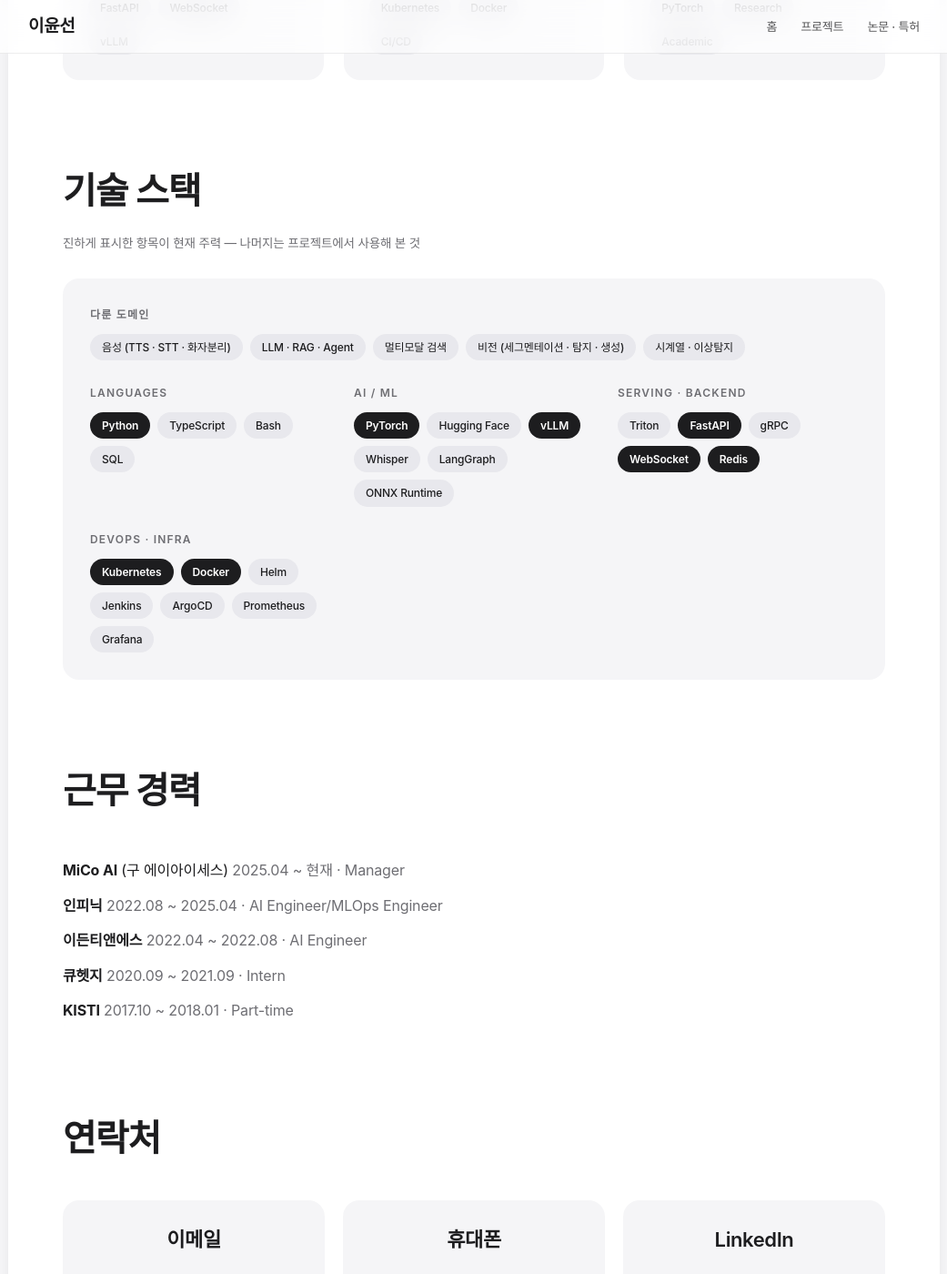
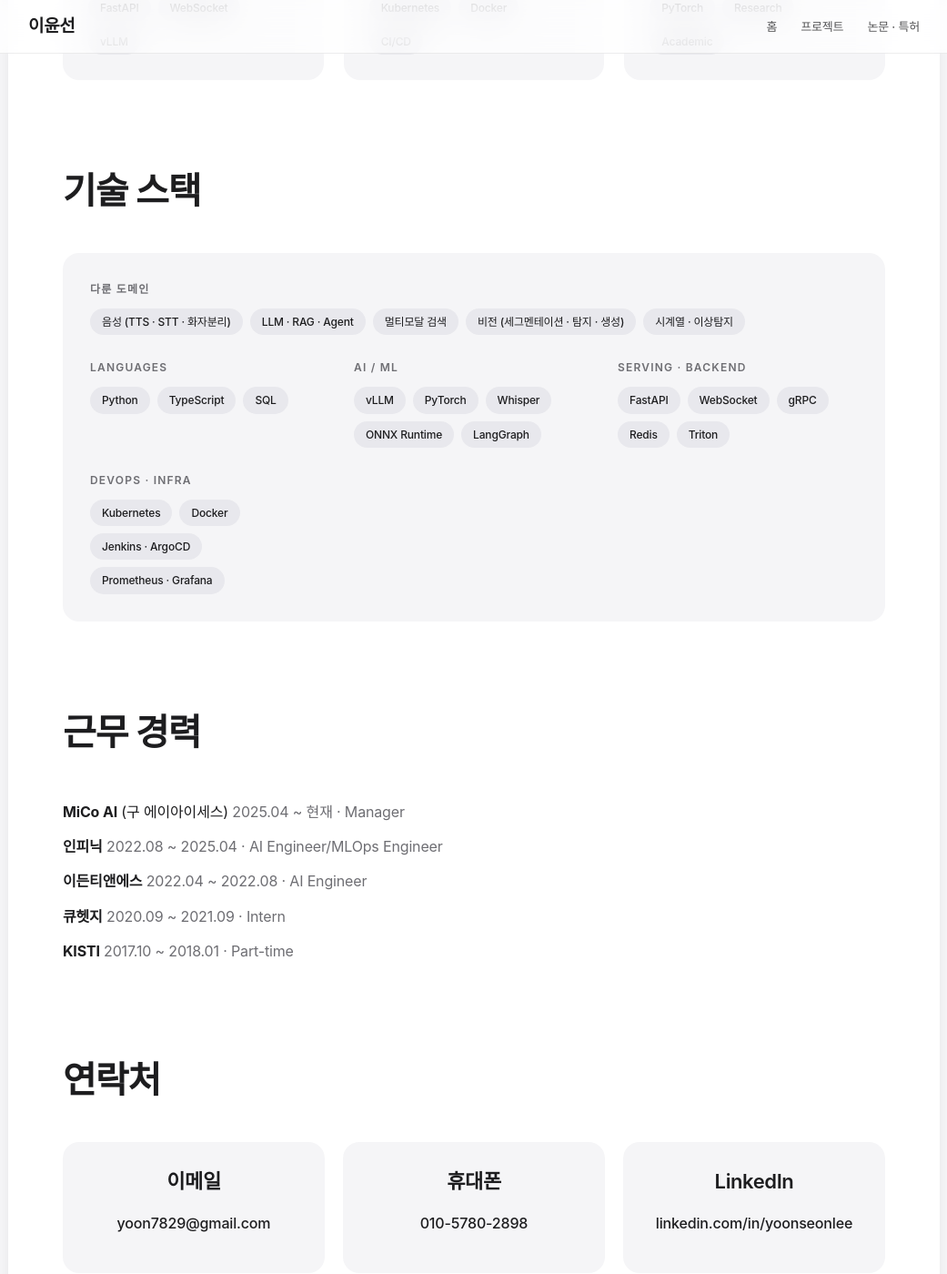
Before and after one commit to ckc5800/ckc5800.github.io, a Jekyll site: the page built from index.html, in a window 1280 px wide and 1400 px high, scrolled down 1212 px. Shown: the whole window at 91% size, without its empty margins (119-1160 px from the left). Built offline with Jekyll 4.4.1, drawn with Linux system fonts in a browser that asks for light colours; some web fonts are replaced.

Commit message:
기술 스택 주력 강조 철회 + 목록 정리 (22 → 17)
자기 채점식 표시 대신 목록을 줄여 '다 넣은 느낌'을 해소.

- .tech-tag.primary 강조와 범례 문구 제거 (CSS 규칙도 삭제)
- 제외: Bash(누구나 쓰는 축이라 변별력 없음), Hugging Face(PyTorch·vLLM 과 중복),
  Helm(K8s 에 포함되는 층)
- 병합: 'Jenkins · ArgoCD', 'Prometheus · Grafana' — 각각 CI/CD·모니터링 한 쌍이라
  개별 나열이 개수만 늘림
- 순서를 변별력 높은 것부터로 (AI/ML 은 vLLM, Serving 은 FastAPI 앞)

```diff
--- a/assets/style.css
+++ b/assets/style.css
@@ -280,19 +280,6 @@ a.project-card:focus-visible {
     border-radius: 980px;
     font-size: 12px;
     font-weight: 500;
-}
-
-/* 주력 기술 — 별점·퍼센트 대신 '현재 쓰는 것'만 진하게 */
-.tech-tag.primary {
-    background-color: var(--text);
-    color: var(--surface);
-    font-weight: 600;
-}
-
-.stack-note {
-    font-size: 13.5px;
-    color: var(--text-secondary);
-    margin: -22px 0 26px;
 }
 
 /* ===== Project TOC ===== */
--- a/index.html
+++ b/index.html
@@ -66,7 +66,6 @@ title: 홈
 
 <section style="margin-bottom: 90px;">
     <h2>기술 스택</h2>
-    <p class="stack-note">진하게 표시한 항목이 현재 주력 — 나머지는 프로젝트에서 사용해 본 것</p>
 
     <div class="toc">
         <div style="grid-column: 1 / -1;">
@@ -82,43 +81,38 @@ title: 홈
         <div>
             <div class="toc-label">Languages</div>
             <div class="toc-links">
-                <span class="tech-tag primary">Python</span>
+                <span class="tech-tag">Python</span>
                 <span class="tech-tag">TypeScript</span>
-                <span class="tech-tag">Bash</span>
                 <span class="tech-tag">SQL</span>
             </div>
         </div>
         <div>
             <div class="toc-label">AI / ML</div>
             <div class="toc-links">
-                <span class="tech-tag primary">PyTorch</span>
-                <span class="tech-tag">Hugging Face</span>
-                <span class="tech-tag primary">vLLM</span>
+                <span class="tech-tag">vLLM</span>
+                <span class="tech-tag">PyTorch</span>
                 <span class="tech-tag">Whisper</span>
+                <span class="tech-tag">ONNX Runtime</span>
                 <span class="tech-tag">LangGraph</span>
-                <span class="tech-tag">ONNX Runtime</span>
             </div>
         </div>
         <div>
             <div class="toc-label">Serving · Backend</div>
             <div class="toc-links">
+                <span class="tech-tag">FastAPI</span>
+                <span class="tech-tag">WebSocket</span>
+                <span class="tech-tag">gRPC</span>
+                <span class="tech-tag">Redis</span>
                 <span class="tech-tag">Triton</span>
-                <span class="tech-tag primary">FastAPI</span>
-                <span class="tech-tag">gRPC</span>
-                <span class="tech-tag primary">WebSocket</span>
-                <span class="tech-tag primary">Redis</span>
             </div>
         </div>
         <div>
             <div class="toc-label">DevOps · Infra</div>
             <div class="toc-links">
-                <span class="tech-tag primary">Kubernetes</span>
-                <span class="tech-tag primary">Docker</span>
-                <span class="tech-tag">Helm</span>
-                <span class="tech-tag">Jenkins</span>
-                <span class="tech-tag">ArgoCD</span>
-                <span class="tech-tag">Prometheus</span>
-                <span class="tech-tag">Grafana</span>
+                <span class="tech-tag">Kubernetes</span>
+                <span class="tech-tag">Docker</span>
+                <span class="tech-tag">Jenkins · ArgoCD</span>
+                <span class="tech-tag">Prometheus · Grafana</span>
             </div>
         </div>
     </div>
```
